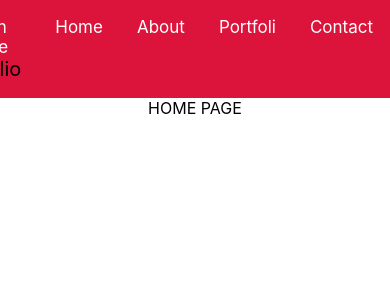
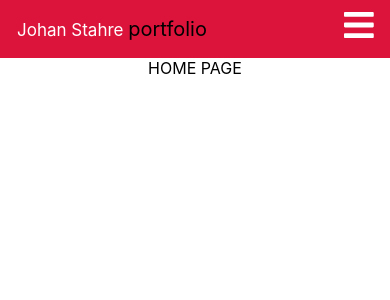
Before and after one commit to Stahre95/personal-webpage, a React (Create React App) app: page / in a window 390 px wide. Shown: the top 300 px of the page. Built offline with nearby package versions, Linux system fonts and the light colour scheme.

Commit message:
added more fontawesome to package.json && made navigation menu more responsive

```diff
--- a/package.json
+++ b/package.json
@@ -3,6 +3,7 @@
   "version": "0.1.0",
   "private": true,
   "dependencies": {
+    "@fortawesome/fontawesome-free": "^5.15.3",
     "@fortawesome/fontawesome-svg-core": "^1.2.35",
     "@fortawesome/free-solid-svg-icons": "^5.15.3",
     "@fortawesome/react-fontawesome": "^0.1.14",
@@ -12,6 +13,7 @@
     "@testing-library/user-event": "^12.8.3",
     "react": "^17.0.2",
     "react-dom": "^17.0.2",
+    "react-media": "^1.10.0",
     "react-redux": "^7.2.4",
     "react-scripts": "4.0.3",
     "redux": "^4.1.0",
--- a/src/components/Navigation/Navigation.css
+++ b/src/components/Navigation/Navigation.css
@@ -30,3 +30,22 @@
     color: #000;
     font-size: 20px;
 }
+
+
+
+@media screen and (min-width: 1000px){
+    .navigation-menu-icon {
+        display: none;
+    }
+}
+
+@media screen and (max-width: 1000px) {
+    .navigation-menu-item {
+        display: none;
+    }
+
+    .navigation-menu-fabars {
+        margin-top: 0.5rem;
+        margin-right: 1rem;
+    }
+}
--- a/src/components/Navigation/Navigation.jsx
+++ b/src/components/Navigation/Navigation.jsx
@@ -2,12 +2,16 @@ import React, { useState, useEffect } from 'react';
 import { useDispatch, useSelector } from 'react-redux';
 import { actions } from '../../Features/activeView';
 import '../Navigation/Navigation.css'
+import { FontAwesomeIcon } from '@fortawesome/react-fontawesome'
+import { faBars, faWindowClose } from '@fortawesome/free-solid-svg-icons'
+
 
 function Navigation() {
     const [homeButtonIsClicked, setHomeButtonIsClicked] = useState(false);
     const [aboutButtonIsClicked, setAboutButtonIsClicked] = useState(false);
     const [portfolioButtonIsClicked, setPortfolioButtonIsClicked] = useState(false);
     const [contactButtonIsClicked, setContactButtonIsClicked] = useState(false);
+    const [menuClicked, setMenuClicked] = useState(false);
 
     const dispatch = useDispatch();
 
@@ -38,10 +42,31 @@ function Navigation() {
         }, 250);
     }
 
+    const menuActive = () => {
+        if(menuClicked) {
+            return (
+                <FontAwesomeIcon icon={faWindowClose}/>
+            )
+        }else {
+            return (
+                <div className="navigation-menu-fabars">
+                    <FontAwesomeIcon icon={faBars} size="2x"/>
+                </div>
+            )
+        }
+    }
+
+    function handleClick () {
+        setMenuClicked(!menuClicked)
+    }
+
     return (
         <div className="navigation-container">
             <div className="navigation-menu">
                 <div className="navigation-name">Johan Stahre <span>portfolio</span></div>
+                <div className="navigation-menu-icon" onClick={handleClick}>
+                    {menuActive()}
+                </div>
                 <div className="navigation-menu-item" onClick={() => { setHomeButtonIsClicked(true); animationOnClick(dispatch, 'homeButton')}}>Home</div>
                 <div className="navigation-menu-item" onClick={() => { setAboutButtonIsClicked(true); animationOnClick(dispatch, 'aboutButton')}}>About</div>
                 <div className="navigation-menu-item" onClick={() => { setPortfolioButtonIsClicked(true); animationOnClick(dispatch, 'portfolioButton')}}>Portfoli</div>
```
Also changed, not shown: 1 other file (tests, documents, lock files or other folders).
